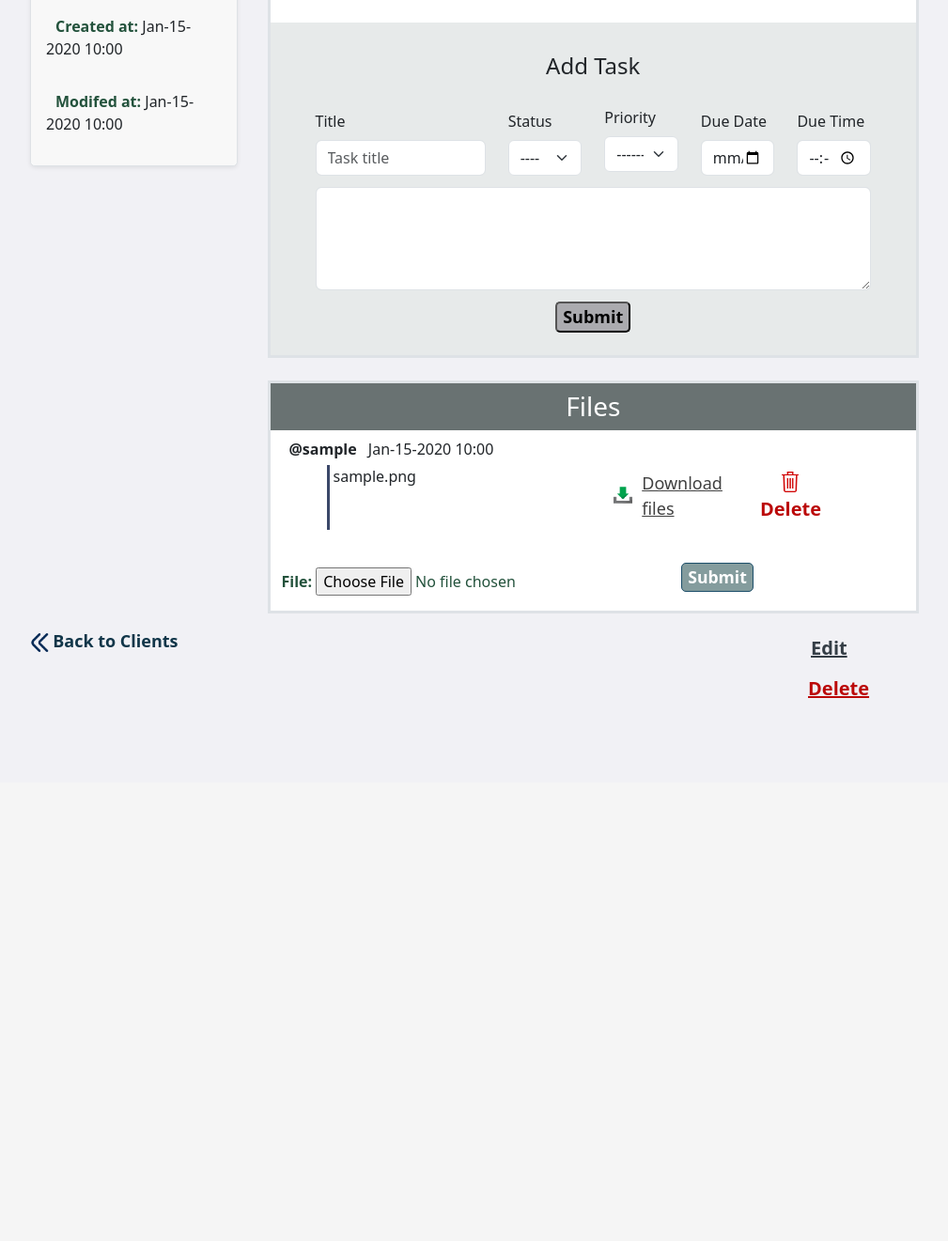
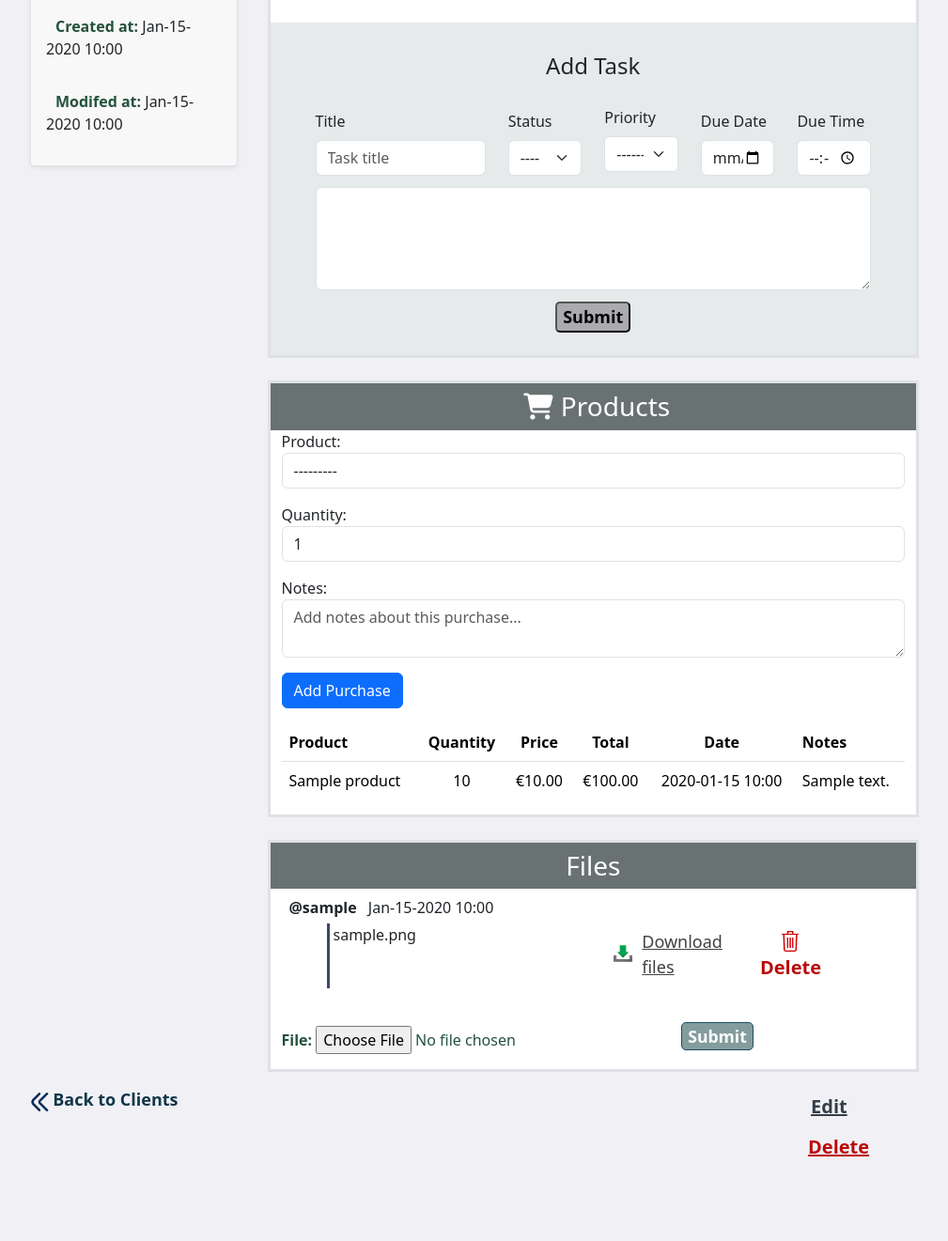
Before and after one commit to lenkamac/CrmSystem, a Django app: page /dashboard/clients/1/ in a window 1280 px wide. Shown: the part 925-2246 px from the top of the page at 94% size, without its empty margins (262-1271 px from the left). Before the commit the page ends 1668 px from the top, so only its background shows below. Run offline with Django 5.2, Linux system fonts and the light colour scheme; a user stored in the database is signed in; tables that the repository leaves empty hold one stand-in row (values such as "Sample post"); some libraries are stand-ins or nearby versions.

Commit message:
add purchase, product

```diff
--- a/client/forms.py
+++ b/client/forms.py
@@ -1,6 +1,7 @@
 from django import forms
 
-from .models import Client, Comment, ClientFile
+from .models import Client, Comment, ClientFile, Purchase
+from product.models import Product
 
 
 class AddClientForm(forms.ModelForm):
@@ -19,3 +20,29 @@ class AddFileForm(forms.ModelForm):
     class Meta:
         model = ClientFile
         fields = ('file',)
+
+
+class PurchaseForm(forms.ModelForm):
+    class Meta:
+        model = Purchase
+        fields = ['product', 'quantity', 'notes']  # Remove purchase_price
+        widgets = {
+            'product': forms.Select(attrs={
+                'class': 'form-control',
+                'id': 'id_product',
+            }),
+            'quantity': forms.NumberInput(attrs={
+                'class': 'form-control',
+                'min': '1',
+                'id': 'id_quantity',
+            }),
+            'notes': forms.Textarea(attrs={'rows': 2, 'placeholder': 'Add notes about this purchase...',
+                                           'class': 'form-control'}),
+        }
+
+    def __init__(self, *args, **kwargs):
+        super().__init__(*args, **kwargs)
+        # Show all products (no quantity restriction)
+        self.fields['product'].queryset = Product.objects.all()
+        # Display product name with price
+        self.fields['product'].label_from_instance = lambda obj: f"{obj.name} - ${obj.net_price}"
--- a/client/models.py
+++ b/client/models.py
@@ -1,7 +1,7 @@
 from django.db import models
 from django.contrib.auth.models import User
 from lead.models import Lead
-
+from product.models import Product
 
 # Create your models here.
 class Client(models.Model):
@@ -32,6 +32,7 @@ class Client(models.Model):
     modified_at = models.DateTimeField(auto_now=True)
     converted_from_lead = models.ForeignKey(Lead, on_delete=models.SET_NULL, null=True, blank=True, related_name="converted_client")
 
+
     class Meta:
         ordering = ['-created_at']
 
@@ -56,3 +57,37 @@ class ClientFile(models.Model):
 
     def __str__(self):
         return self.created_by.username
+
+
+class Purchase(models.Model):
+    client = models.ForeignKey(Client, related_name='purchases', on_delete=models.CASCADE)
+    product = models.ForeignKey(Product, related_name='purchases', on_delete=models.CASCADE)
+    quantity = models.IntegerField(default=1)
+    notes = models.TextField(blank=True, null=True)
+    created_at = models.DateTimeField(auto_now_add=True)
+    created_by = models.ForeignKey(User, related_name='client_purchases', on_delete=models.CASCADE)
+
+    def __str__(self):
+        return f'{self.client} - {self.product.name} ({self.quantity})'
+
+    @property
+    def purchase_price(self):
+        """Calculate purchase price from product's net_price"""
+        return self.product.net_price
+
+    @property
+    def total_price(self):
+        """Calculate total price"""
+        return self.quantity * self.product.net_price
+
+    def save(self, *args, **kwargs):
+        # Only track sold items (no quantity field in Product anymore)
+        if not self.pk:  # Only on creation
+            # Just increment sold_quantity
+            self.product.sold_quantity += self.quantity
+            self.product.save()
+
+        super().save(*args, **kwargs)
+
+    class Meta:
+        ordering = ['-created_at']
--- a/client/templates/client/client_detail.html
+++ b/client/templates/client/client_detail.html
@@ -409,6 +409,83 @@
                         </div>
                     </div>
                 </div>
+                <!-- Product section -->
+                <div class="row mx-lg-2 bg-white border border-3 mt-lg-4">
+                    <div class="col-lg-12" style="background-color: #697272;">
+                        <h3 class="py-lg-2 my-0 text-center text-white">
+                            <i class="fa fa-shopping-cart px-lg-2" aria-hidden="true"></i>Products</h3>
+                    </div>
+                    <!-- Add Purchase Form -->
+                    <div class="col-12">
+                        <form method="post">
+                            {% csrf_token %}
+                            {{ purchaseform.as_p }}
+                            <button type="submit" name="add_purchase" class="btn btn-primary">Add Purchase</button>
+                        </form>
+                    </div>
+
+                    <!-- Purchase History -->
+                    <div class="col-12 mt-3">
+                        <table class="table">
+                            <thead>
+                                <tr>
+                                    <th scope="col" class="text-start">Product</th>
+                                    <th scope="col" class="text-center">Quantity</th>
+                                    <th scope="col" class="text-center">Price</th>
+                                    <th scope="col" class="text-center">Total</th>
+                                    <th scope="col" class="text-center">Date</th>
+                                    <th scope="col" class="text-start">Notes</th>
+                                </tr>
+                            </thead>
+                            <tbody>
+                                {% for purchase in purchases %}
+                                <tr>
+                                    <td class="text-start">{{ purchase.product.name }}</td>
+                                    <td class="text-center">{{ purchase.quantity }}</td>
+                                    <td class="text-center">€{{ purchase.purchase_price }}</td>
+                                    <td class="text-center">€{{ purchase.total|floatformat:2 }}</td>
+                                    <td class="text-center">{{ purchase.created_at|date:"Y-m-d H:i" }}</td>
+                                    <td class="text-start">
+                                        {% if purchase.notes %}
+                                            {{ purchase.notes|truncatewords:10 }}
+                                        {% else %}
+                                            <span class="text-muted">No notes</span>
+                                        {% endif %}
+                                    </td>
+                                </tr>
+                                {% empty %}
+                                <tr>
+                                    <td colspan="5" class="text-center">No purchases yet</td>
+                                </tr>
+                                {% endfor %}
+                            </tbody>
+                        </table>
+                    </div>
+
+                    <!-- Pagination for purchases -->
+                    {% if purchases.has_other_pages %}
+                    <nav>
+                        <ul class="pagination">
+                            {% if purchases.has_previous %}
+                            <li class="page-item">
+                                <a class="page-link" href="?purchase_page={{ purchases.previous_page_number }}">Previous</a>
+                            </li>
+                            {% endif %}
+                            <li class="page-item disabled">
+                                <span class="page-link">Page {{ purchases.number }} of {{ purchases.paginator.num_pages }}</span>
+                            </li>
+                            {% if purchases.has_next %}
+                            <li class="page-item">
+                                <a class="page-link" href="?purchase_page={{ purchases.next_page_number }}">Next</a>
+                            </li>
+                            {% endif %}
+                        </ul>
+                    </nav>
+                    {% endif %}
+                </div>
+
+
+
                 <!-- File section -->
                 <div class="row mx-lg-2 bg-white border border-3 mt-lg-4">
                     <div class="col-lg-12" style="background-color: #697272;">
--- a/client/views.py
+++ b/client/views.py
@@ -11,8 +11,8 @@ from django.urls import reverse_lazy
 from django.views import View
 from django.views.generic import ListView, DetailView, CreateView, DeleteView, UpdateView
 
-from client.forms import AddCommentForm, AddFileForm
-from client.models import Client, Comment, ClientFile
+from client.forms import AddCommentForm, AddFileForm, PurchaseForm
+from client.models import Client, Comment, ClientFile, Purchase
 from task.models import Task
 
 
@@ -45,6 +45,7 @@ class ClientDetailView(LoginRequiredMixin, DetailView):
         context = super().get_context_data(**kwargs)
         context['form'] = AddCommentForm()
         context['fileform'] = AddFileForm()
+        context['purchaseform'] = PurchaseForm()
 
         comment_list = Comment.objects.filter(client_id=self.kwargs.get('pk')).order_by('-created_at')
         comment_paginator = Paginator(comment_list, 5)
@@ -56,10 +57,45 @@ class ClientDetailView(LoginRequiredMixin, DetailView):
         task_page_number = self.request.GET.get('task_page')
         tasks_page = task_paginator.get_page(task_page_number)
 
+        # Add purchases pagination with total calculation
+        purchase_list = Purchase.objects.filter(client_id=self.kwargs.get('pk')).select_related('product').order_by(
+            '-created_at')
+
+        # Add total to each purchase - use property instead of field
+        for purchase in purchase_list:
+            purchase.total = purchase.total_price  # Use the property
+
+        purchase_paginator = Paginator(purchase_list, 10)
+        purchase_page_number = self.request.GET.get('purchase_page')
+        purchases_page = purchase_paginator.get_page(purchase_page_number)
+
+
         context['comments'] = comments_page
         context['tasks'] = tasks_page
+        context['purchases'] = purchases_page
 
         return context
+
+    def post(self, request, *args, **kwargs):
+        self.object = self.get_object()
+
+        # Handle purchase form submission
+        if 'add_purchase' in request.POST:
+            form = PurchaseForm(request.POST)
+            if form.is_valid():
+                purchase = form.save(commit=False)
+                purchase.client = self.object
+                purchase.created_by = request.user
+                try:
+                    purchase.save()
+                    messages.success(request, f'Purchase added successfully! Total: ${purchase.total_price:.2f}')
+                except Exception as e:
+                    messages.error(request, f'Error: {str(e)}')
+                return redirect('client:detail', pk=self.object.pk)
+
+        # Let other POST handlers continue (comments, files, etc.)
+        return super().get(request, *args, **kwargs)
+
 
     def get_queryset(self):
         queryset = super(ClientDetailView, self).get_queryset()
--- a/product/models.py
+++ b/product/models.py
@@ -1 +1,10 @@
 from django.db import models
+
+class Product(models.Model):
+    name = models.CharField(max_length=255)
+    net_price = models.DecimalField(max_digits=10, decimal_places=2)
+    sold_quantity = models.IntegerField(default=0)  # Track total sold
+    description = models.TextField(blank=True, null=True)
+
+    def __str__(self):
+        return self.name
```
Also changed, not shown: client/admin.py (+8 -1 lines), product/admin.py (added, +12 -0 lines), client/migrations/0004_purchase.py (added), client/migrations/0005_remove_purchase_purchase_price.py (added), client/migrations/0006_purchase_notes.py (added), product/migrations/0003_initial.py (added), product/migrations/0004_alter_product_quantity.py (added), product/migrations/0005_product_sold_quantity.py (added), product/migrations/0006_remove_product_quantity.py (added).
